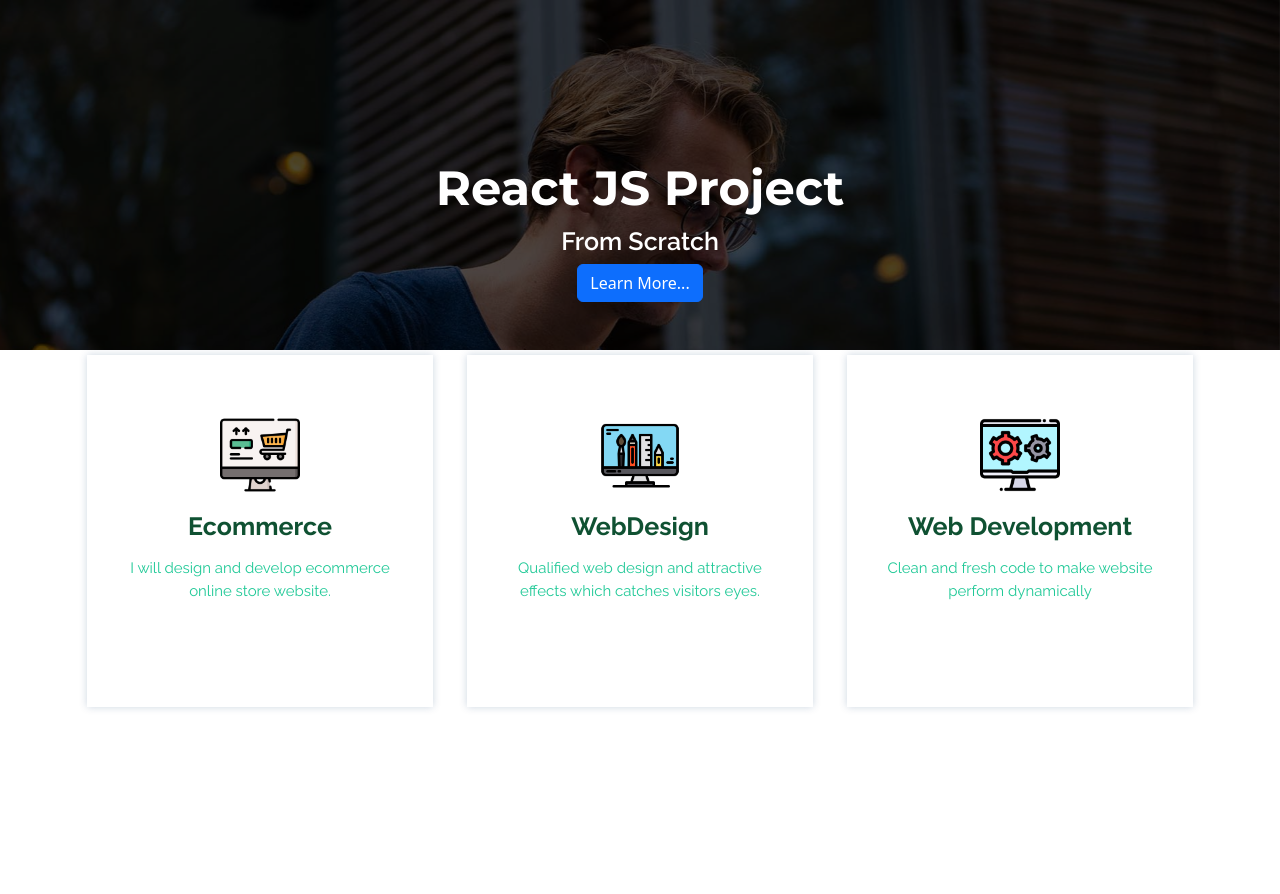
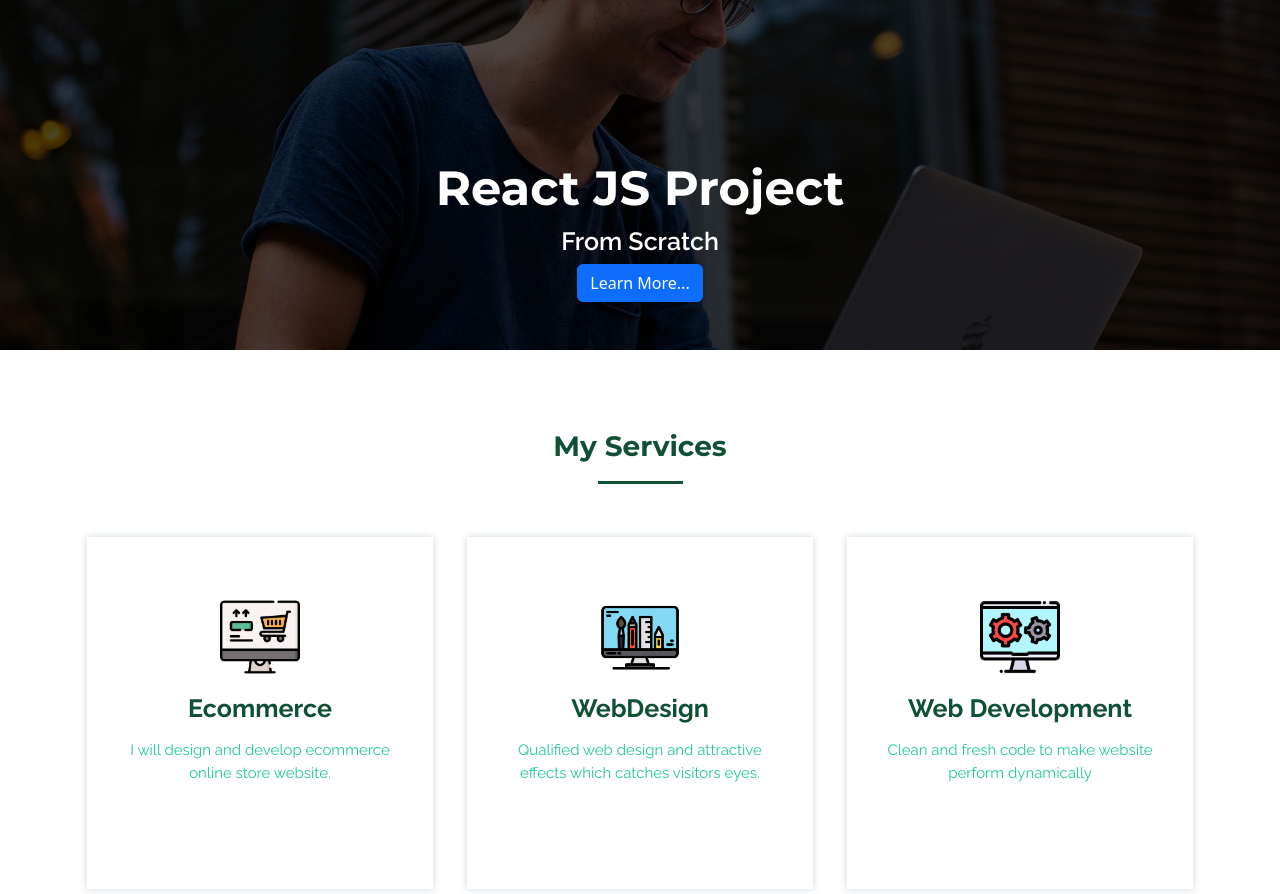
Before and after one commit to Ashraful05/react_js_template_from_scratch, a React (Create React App) app: page / in a window 1280 px wide. Before the commit the page ends 800 px from the top, so only its background shows below. Built offline with nearby package versions, Linux system fonts and the light colour scheme.

Commit message:
services_component_module_completed_with_styling

```diff
--- a/src/asset/css/custom.css
+++ b/src/asset/css/custom.css
@@ -66,3 +66,18 @@
     font-size: 15px;
     font-weight: 400;
 }
+.serviceMainTitle{
+    color: #0f5132;
+    margin-top: 5rem;
+    margin-bottom: 3rem;
+    font-family:'Montserrat',sans-serif;
+    font-size: 28px;
+    font-weight: 700;
+}
+.bottom{
+    background: #0f5132 no-repeat scroll 0 0;
+    height: 3px;
+    width: 85px;
+    margin: -1.9rem auto 0;
+    margin-bottom: 3rem;
+}
--- a/src/components/Services/Services.jsx
+++ b/src/components/Services/Services.jsx
@@ -10,7 +10,9 @@ export default class Services extends Component{
     render() {
         return(
             <Fragment>
-                <Container>
+                <Container className={'text-center'}>
+                    <h1 className={'serviceMainTitle'}>My Services</h1>
+                    <div className={'bottom'}></div>
                     <Row>
                         <Col lg={4} md={6} sm={12}>
                             <div className={'serviceCard text-center'}>
```
